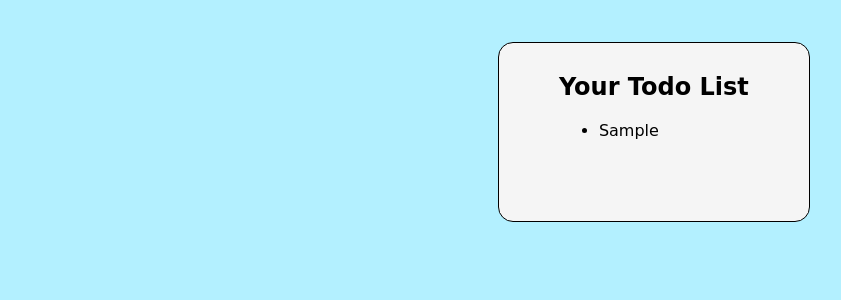
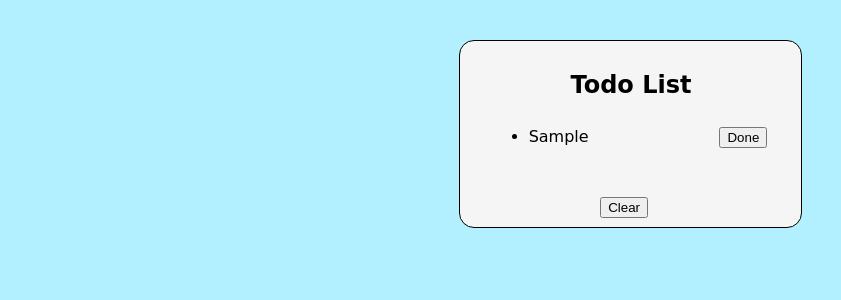
Before and after one commit to Anax-Khan/My-Todo-App, a plain HTML site: page index.html in a window 1280 px wide. Both pictures are taken after typing "Sample" into the empty fields and a click on the button "Add". Shown: the top 300 px of the page, without its empty margins (419-1260 px from the left). Drawn offline with Linux system fonts and the light colour scheme.

Commit message:
Added a button in list to remove done tasks

```diff
--- a/index.html
+++ b/index.html
@@ -23,9 +23,10 @@
 
      <!-- data field     -->
     <div class="list" >
-        <h2>Your Todo List</h2>
+        <h2>Todo List</h2>
 
         <ul id="data"></ul>
+        <button class="clr" onclick="clr()">Clear</button>
 
     </div>
 
--- a/script.js
+++ b/script.js
@@ -1,12 +1,16 @@
 //initialize array and a variable
 let addValue = JSON.parse(localStorage.getItem('key')) || [];
-
 let final ="";
 
 //created a funtion that takes input from text field from user
 function saving(){
    const Input = document.getElementById("field");
-   addValue.push(Input.value);
+   const valuePush =Input.value
+
+ //if there is any vlaue only when array will be updated
+   if(valuePush){
+   addValue.push(valuePush);
+   }
 
 //pushing data to local storage
    localStorage.setItem('key', JSON.stringify(addValue));
@@ -15,18 +19,40 @@ function saving(){
    Input.value ="";
 
 //made final variable empty so it does not repeats previus values
-
    final ="";
 
-//made a loop so that list get update
-
-for (i=0; i<addValue.length;i++)
-{
-   final += `<li> ${addValue[i]} </li>`;
-
-   document.getElementById("data").innerHTML = final;
-}
+//function to print list
+print();
 
 //stops page from reload
 event.preventDefault();
 }
+
+
+
+
+//clear list
+function clr()
+{
+   addValue = []
+   localStorage.clear();
+   document.getElementById("data").innerHTML = ""
+}
+
+//print button and list in Todo list
+function print() {
+   for (i=0; i<addValue.length;i++)
+   {
+      final += `<div class="horizon"><li class="ele"> ${addValue[i]} </li> <button class="dltBTn" id="delBtn${i}" onclick="addValue.splice(${i},1); saving(); lastCheck();" > Done </button><br> </div> `;
+      document.getElementById("data").innerHTML = final;
+   }
+}
+
+//last one itself nahi ht raha tha to clr kraya
+function lastCheck() {
+
+   if(addValue.length === 0)
+   {
+      clr();
+   }
+}
--- a/style.css
+++ b/style.css
@@ -6,7 +6,7 @@ body{
     height: 100vh;
     background-color: #b3f0ff;
     font-family: cursive;
-
+    position: relative;
   }
 
 
@@ -16,6 +16,7 @@ body{
     position: relative;
     border: black solid 1px;
     border-radius: 25px;
+    position: absolute;
   }
 
 
@@ -48,7 +49,7 @@ body{
   .btn{
     border:black solid 1px;
     background-color:white ;
-    box-sizing: border-box;
+    /* box-sizing: border-box; */
     padding: 5px;
     width: 50px;
   }
@@ -64,16 +65,35 @@ body{
 
 
 .list{
-    position:fixed;
+    position:absolute;
     right: 4%;
     top: 4%;
 
-    padding: 10px 60px 65px 60px ;
+    padding: 10px 110px 65px 110px ;
     border: black solid 1px;
     border-radius: 15px;
     background-color: whitesmoke;
-    margin-top: 10px;
+}
 
+.clr{
+    position: absolute;
+    right: 45%;
+    bottom: 5%;
+}
+
+.horizon{
+    display: flex;
+    flex-direction: row;
+    padding-top: 8px;
 
 
 }
+.dltBTn{
+  position: absolute;
+  right: 10%;
+}
+
+.ele{
+  position: absolute;
+  left: 20%;
+}
```
